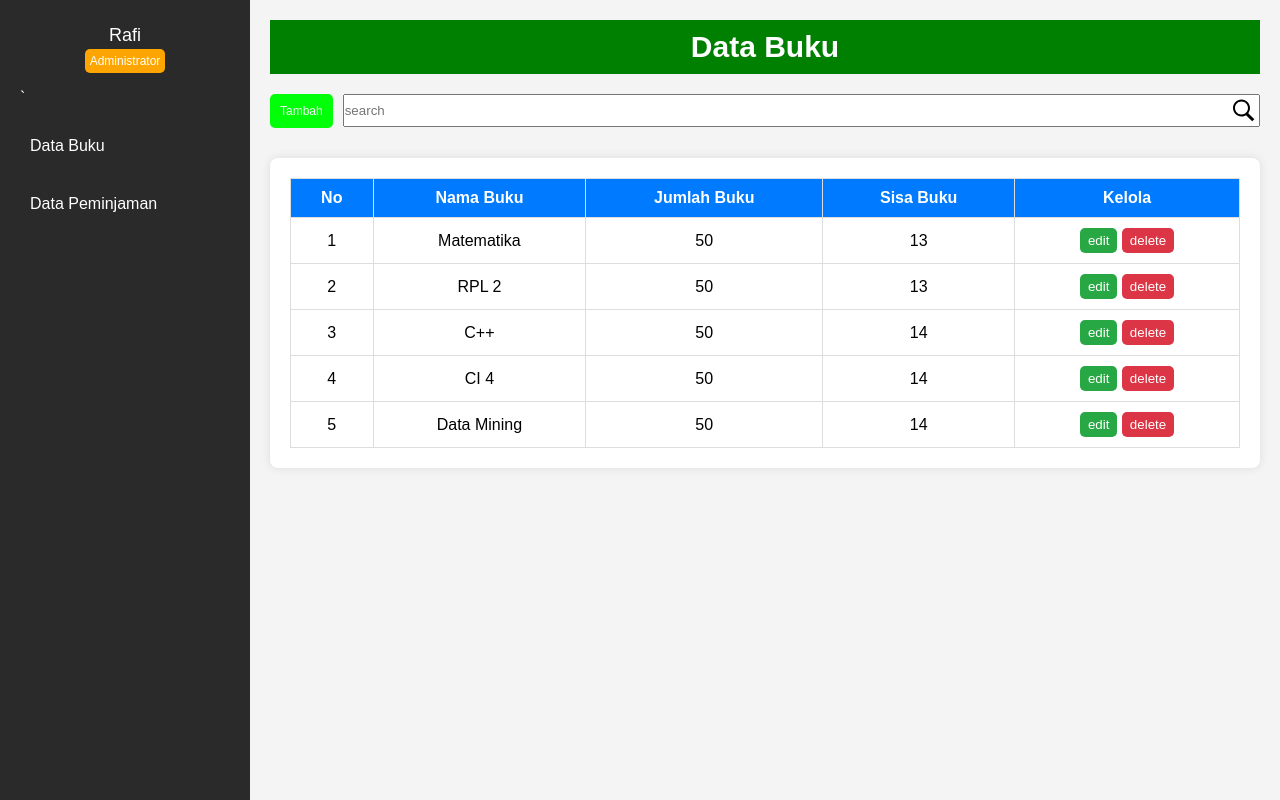
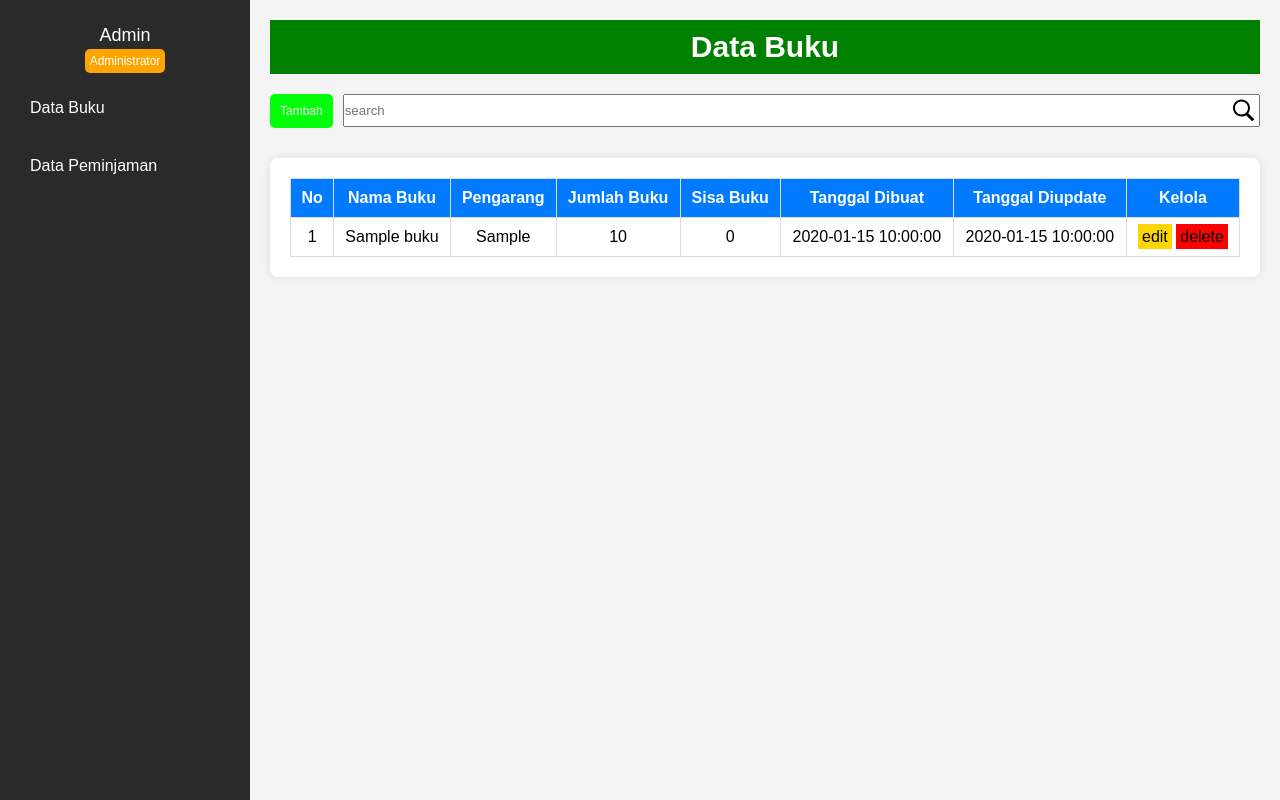
Before and after one commit to THE-PROGRAMMER54/perpus-damar, a PHP site: page /dashboard.php in a window 1280 px wide. Run offline with PHP 8.4, Linux system fonts and the light colour scheme; tables that the repository leaves empty or names only in its code hold one stand-in row (values such as "Sample post").

Commit message:
fitur tampilkan ke table selesai

```diff
--- a/dashboard.css
+++ b/dashboard.css
@@ -112,16 +112,6 @@ button {
     border-radius: 5px;
 }
 
-button.edit {
-    background-color: #28a745;
-    color: white;
-}
-
-button.delete {
-    background-color: #dc3545;
-    color: white;
-}
-
 button i {
     font-size: 16px;
 }
@@ -154,3 +144,19 @@ button i {
     right:4px;
     width: 25px;
 }
+
+/* desain untuk button edit dan delete */
+
+.btn-edit{
+    background-color: gold !important;
+    color: black !important;
+    padding: 4px !important;
+    text-decoration: none !important;
+}
+
+.btn-delete{
+    background-color: red !important;
+    padding: 4px !important;
+    text-decoration: none !important;
+    color: black !important;
+}
--- a/dashboard.php
+++ b/dashboard.php
@@ -1,3 +1,17 @@
+<?php
+// ambil koneksi dari koneksi.php
+include "koneksi.php";
+
+// query mysql untuk mengambil data buku dan pengurangan jumlah_buku yang ada di table buku dan dikurangi dari jumlah_buku yang ada ditable peminjam
+$query = "SELECT buku.id_buku, buku.judul_buku,buku.pengarang,buku.jumlah_buku,buku.created_at,buku.update_at, /*ambil semua isi table buku */
+                (buku.jumlah_buku - COALESCE(SUM(peminjam.jumlah_buku), 0)) AS sisa_buku FROM buku /* kurangi jumlah buku ditable buku dengan jumlah uku di table peminjam dan diberikan alias sisa_buku */
+                LEFT JOIN peminjam ON buku.id_buku = peminjam.id_buku /* menggabungkan table pinjam dengan id buku yang ada di table buku */
+                GROUP BY buku.id_buku, buku.judul_buku, buku.jumlah_buku;"; //untuk mengelompkan data buk
+
+// eksekusi query mysql
+$data = mysqli_query($con, $query);
+?>
+
 <!DOCTYPE html>
 <html lang="id">
 <head>
@@ -10,9 +24,9 @@
 
     <div class="sidebar">
         <div class="profile">
-            <p>Rafi</p>
+            <p>Admin</p>
             <span class="role">Administrator</span>
-        </div>`
+        </div>
         <nav>
             <ul>
                 <li><a href="dashboard.php">Data Buku</a></li>
@@ -40,62 +54,51 @@
                     <tr>
                         <th>No</th>
                         <th>Nama Buku</th>
+                        <th>Pengarang</th>
                         <th>Jumlah Buku</th>
                         <th>Sisa Buku</th>
+                        <th>Tanggal Dibuat</th>
+                        <th>Tanggal Diupdate</th>
                         <th>Kelola</th>
                     </tr>
                 </thead>
+
                 <tbody>
+                <!-- ambil data buku dari table buku -->
+                 <?php
+                    $n = 1;
+                    // ambil semua data dari table buku
+                    $getdata = mysqli_fetch_all($data,MYSQLI_ASSOC);
+                    // jika data kosong, munculkan pesan data kosong
+                    if(empty($getdata)){?>
                         <tr>
-                        <td>1</td>
-                        <td>Matematika</td>
-                        <td>50</td>
-                        <td>13</td>
-                        <td>
-                            <button class="edit">edit</button>
-                            <button class="delete">delete</button>
+                            <td colspan="5">
+                                <h1 style="text-align: center;">Data Belum Ada</h1>
                             </td>
                         </tr>
+                        <?php } else {
+                            // jika data ada, tampilkan data
+                            foreach($getdata as $row){
+                        ?>
                         <tr>
-                        <td>2</td>
-                        <td>RPL 2</td>
-                        <td>50</td>
-                        <td>13</td>
+                            <td><?php echo $n++ ?></td>
+                            <td><?php echo $row['judul_buku'] ?></td>
+                            <td><?php echo $row['pengarang'] ?></td>
+                            <td><?php echo $row['jumlah_buku'] ?></td>
                             <td>
-                            <button class="edit">edit</button>
-                            <button class="delete">delete</button>
+                                <?php echo $row['sisa_buku']
+                                ?>
+                            </td>
+                            <td><?php echo $row['created_at'] ?></td>
+                            <td><?php echo $row['update_at'] ?></td>
+                            <td>
+                                <a href="" class="btn-edit">edit</a>
+                                <a href="" class="btn-delete">delete</a>
                             </td>
                         </tr>
-                    <tr>
-                        <td>3</td>
-                        <td>C++</td>
-                        <td>50</td>
-                        <td>14</td>
-                        <td>
-                            <button class="edit">edit</button>
-                            <button class="delete">delete</button>
-                        </td>
-                    </tr>
-                    <tr>
-                        <td>4</td>
-                        <td>CI 4</td>
-                        <td>50</td>
-                        <td>14</td>
-                        <td>
-                            <button class="edit">edit</button>
-                            <button class="delete">delete</button>
-                        </td>
-                    </tr>
-                    <tr>
-                        <td>5</td>
-                        <td>Data Mining</td>
-                        <td>50</td>
-                        <td>14</td>
-                        <td>
-                            <button class="edit">edit</button>
-                            <button class="delete">delete</button>
-                        </td>
-                    </tr>
+                        <?php
+                            }}
+                        ?>
                 </tbody>
             </table>
         </div>
--- a/tambahbuku.php
+++ b/tambahbuku.php
@@ -42,15 +42,15 @@ include "koneksi.php";
              <div class="form-input">
             <label for="judul_buku" class="teks-input">Judul Buku</label>
             <br>
-            <input type="text" id="judul_buku" name="judul_buku" class="input" required>
+            <input type="text" id="judul_buku" name="judul_buku" class="input" autocomplete="off" required>
             <br>
             <label for="pengarang" class="teks-input">Pengarang Buku</label>
             <br>
-            <input type="text" id="pengarang" name="pengarang" class="input" required>
+            <input type="text" id="pengarang" name="pengarang" class="input" autocomplete="off" required>
             <br>
             <label for="jumlah_buku" class="teks-input">Jumlah Buku</label>
             <br>
-            <input type="jumlah_buku" id="jumlah_buku" name="jumlah_buku" class="input" required>
+            <input type="number" id="jumlah_buku" name="jumlah_buku" class="input" required>
             <br>
             <input class="tambah" type="submit" name="tambah" value="tambah">
              </div>
```
Also changed, not shown: peminjaman.php (+49 -47 lines), tambahpeminjam.php (+16 -1 lines). Lines whose indentation alone changed are shown as unchanged.
